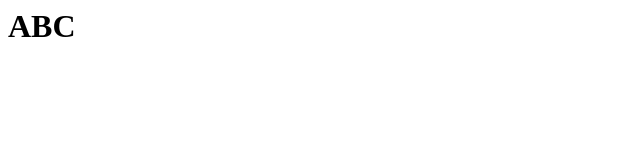
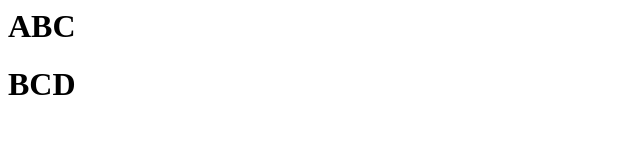
Before and after one commit to ABCDXYZ111/Pratice_Git, a plain HTML site: page index.html in a window 1280 px wide. Shown: the whole page, without its empty margins (0-640 px from the left). Drawn offline with Linux system fonts and the light colour scheme.

Commit message:
Edit files in test_1 branch

```diff
--- a/index.html
+++ b/index.html
@@ -1 +1,2 @@
 <h1>ABC</h1>
+<h1>BCD</h1>
```
